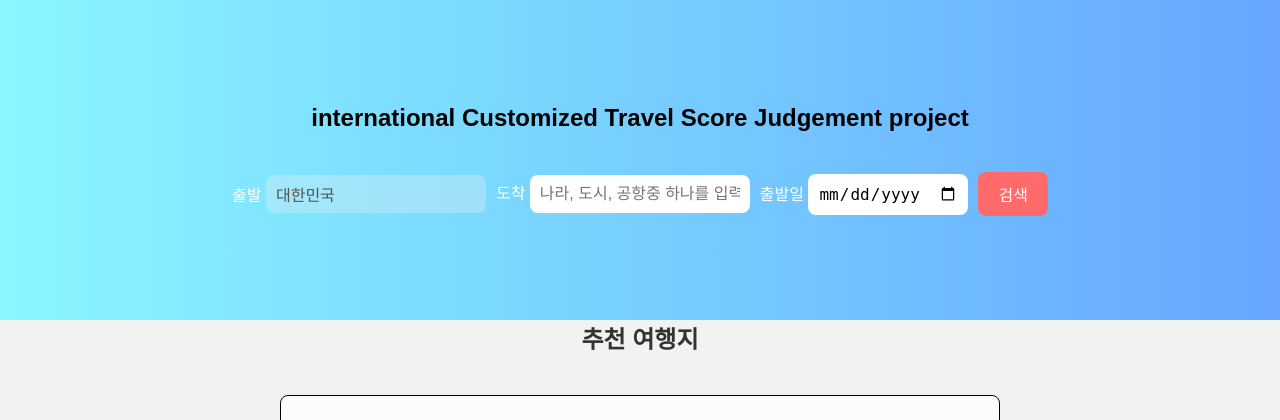
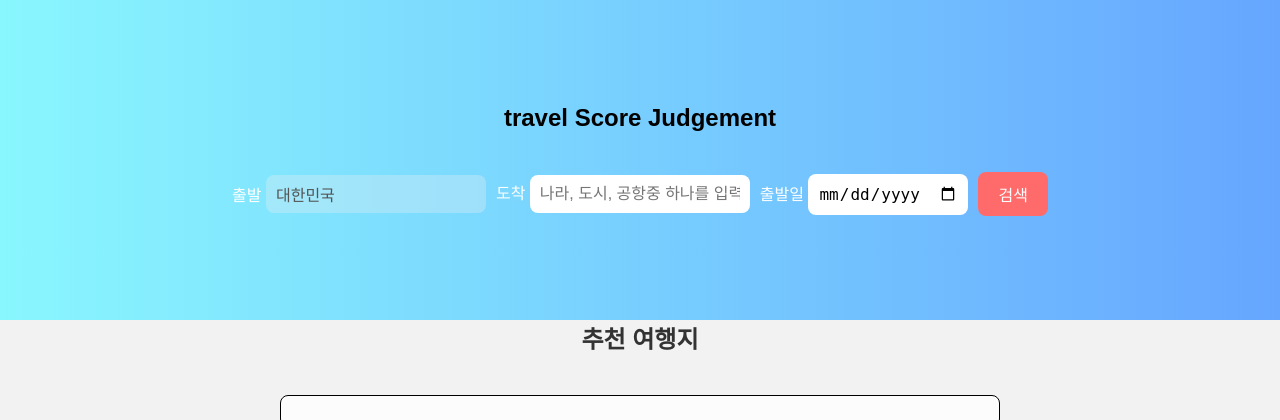
Before and after one commit to inkyum0714/risk, a Flask app: template api/templates/index.html in a window 1280 px wide. Shown: the top 420 px of the page. Run offline with Flask 3, Linux system fonts and the light colour scheme; the template is opened without the code that fills it, so the values that code supplies are empty.

Commit message:
최종본 - 2

```diff
--- a/api/templates/index.html
+++ b/api/templates/index.html
@@ -3,13 +3,13 @@
 <html lang="ko">
 <head>
     <meta charset="UTF-8">
-    <title>CTSJ - service</title>
+    <title>TSJ - service</title>
     <script src="https://code.jquery.com/jquery-3.6.0.min.js"></script>
     <link rel="stylesheet" href="{{ url_for('static', filename='style.css') }}">
 </head>
 <body>
 <div class="top">
-    <h2>international Customized Travel Score Judgement project</h2>
+    <h2>travel Score Judgement</h2>
     <!-- 검색 폼 -->
     <form class="search-form" action="/index" method="get" autocomplete="off">
         <div class="input-group">
```
